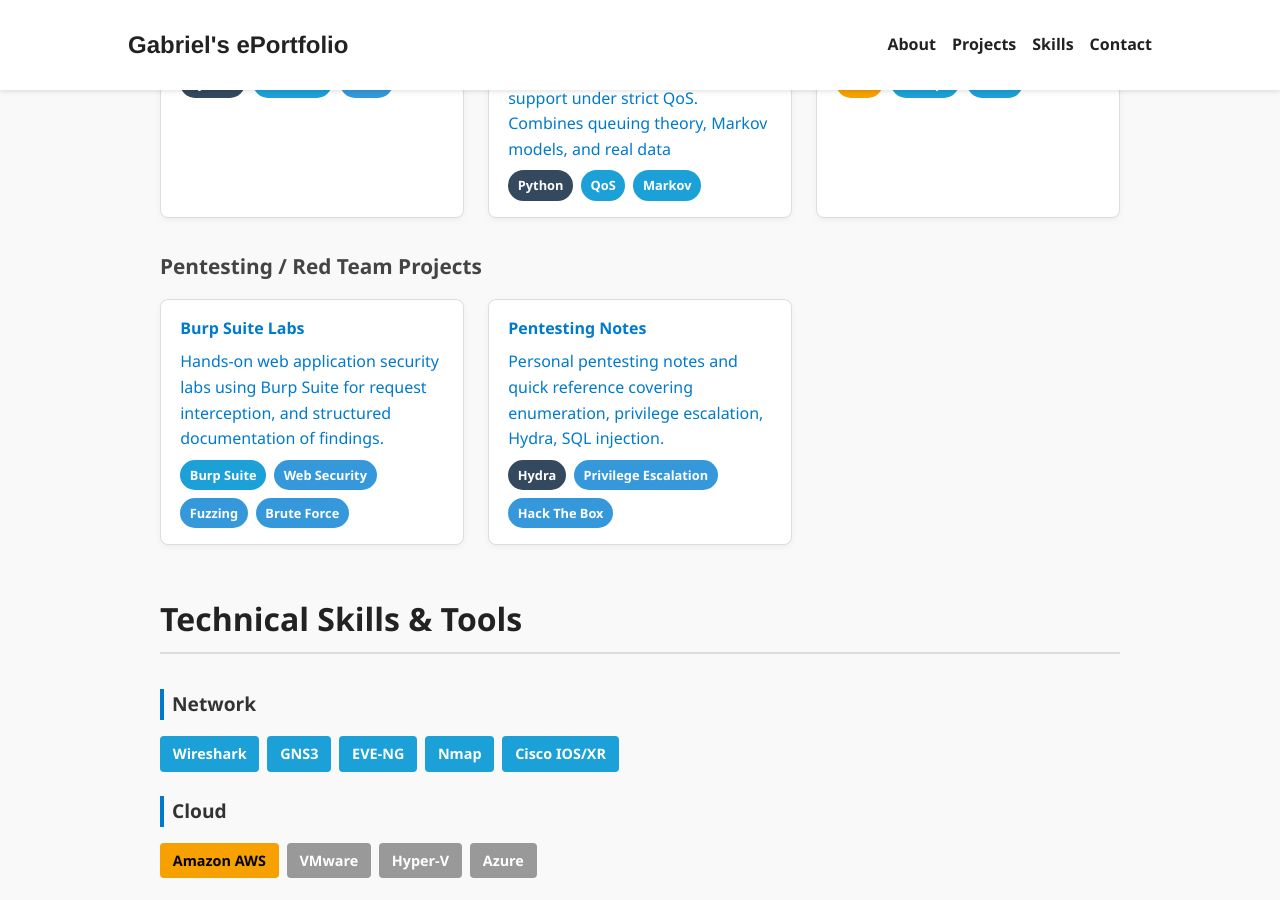
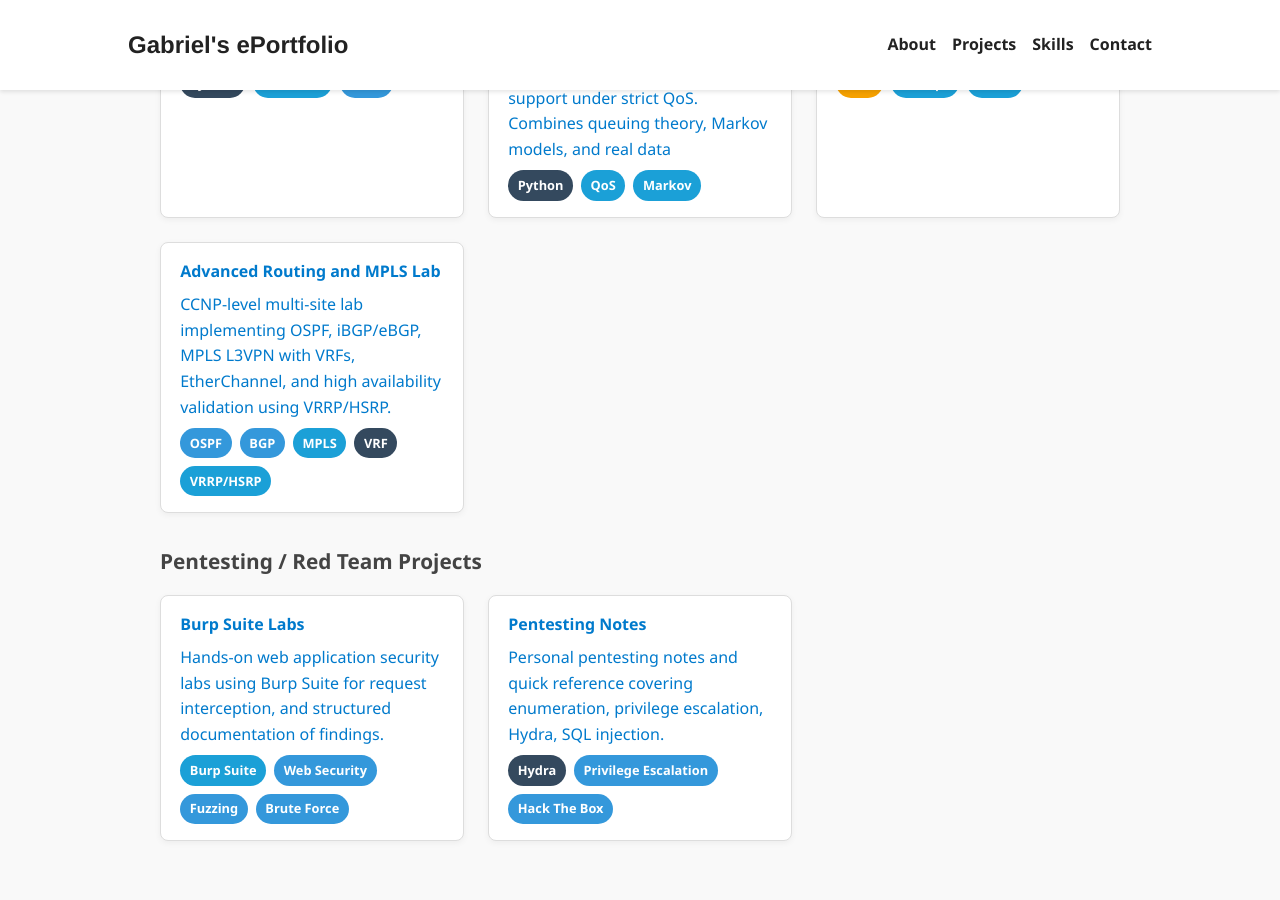
Before and after one commit to GabrielNetSec/GabrielNetSec.github.io, a Jekyll site: the page index.html, which Jekyll copies as it is, in a window 1280 px wide and 900 px high, scrolled down 2608 px. Built offline with Jekyll 4.4.1, drawn with Linux system fonts in a browser that asks for light colours.

Commit message:
Update index.html

```diff
--- a/index.html
+++ b/index.html
@@ -203,6 +203,19 @@
           <span class="badge">Cloud</span>
         </div>
       </div>
+
+      <div class="project-card">
+        <h4>Advanced Routing and MPLS Lab</h4>
+        <p><a href="https://github.com/GabrielNetSec/Advanced-Routing-MPLS-Lab" target="_blank" rel="noopener noreferrer">
+          CCNP-level multi-site lab implementing OSPF, iBGP/eBGP, MPLS L3VPN with VRFs, EtherChannel, and high availability validation using VRRP/HSRP.</a></p>
+        <div class="card-tags badges">
+          <span class="badge blue">OSPF</span>
+          <span class="badge blue">BGP</span>
+          <span class="badge">MPLS</span>
+          <span class="badge dark">VRF</span>
+          <span class="badge">VRRP/HSRP</span>
+        </div>
+      </div>
     </div>
 
     <h3>Pentesting / Red Team Projects</h3>
```
